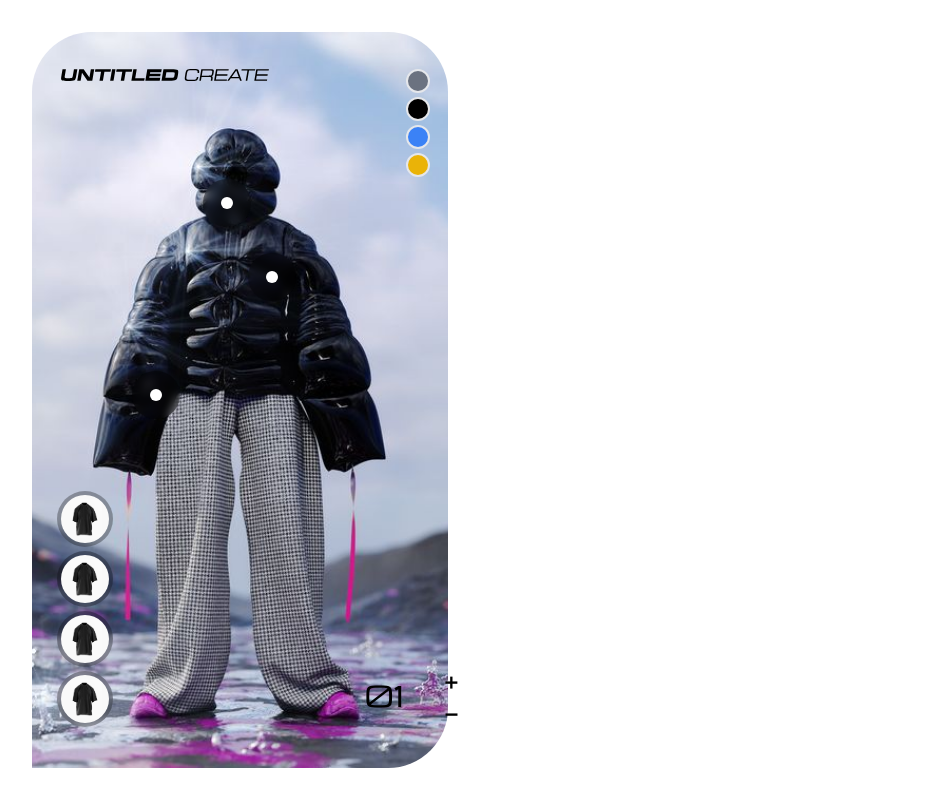
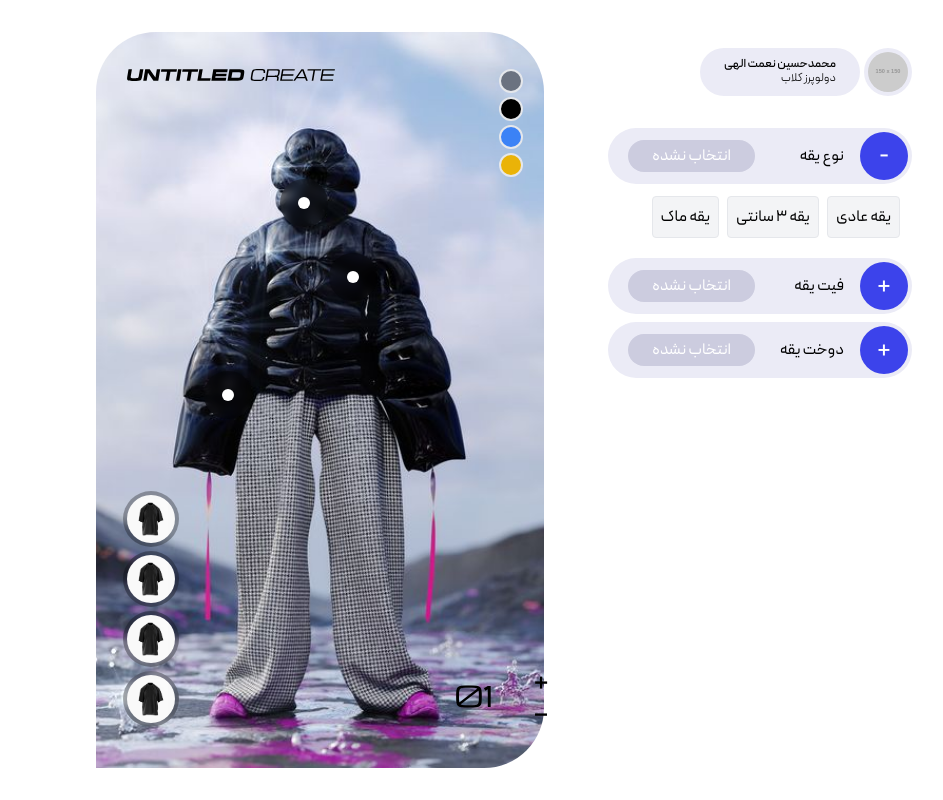
Before and after one commit to nematollahi1999/untitled, a Next.js app: page /create in a window 1280 px wide. Shown: the whole page, without its empty margins (320-1263 px from the left). Built offline with nearby package versions, Linux system fonts and the light colour scheme.

Commit message:
Accordion created.

```diff
--- a/app/create/page.js
+++ b/app/create/page.js
@@ -1,3 +1,4 @@
+import CreateDetail from "@/components/organisms/pageParts/CreateDetail";
 import CreateSpace from "@/components/organisms/pageParts/CreateSpace";
 import React from "react";
 
@@ -5,15 +6,17 @@ import React from "react";
 const HomePage = () => {
   return (
     <div className="h-screen overflow-hidden">
-      <div className="grid grid-cols-8 h-full">
+      <div className="grid grid-cols-10 h-full">
         {/* Left Column */}
-        <div className="col-span-2"></div>
+        <div className="col-span-3"></div>
         {/* Middle Column */}
-        <div className="col-span-3 flex items-center justify-center p-8">
+        <div className="col-span-4 flex items-center justify-center p-8">
           <CreateSpace />
         </div>
         {/* Right Column */}
-        <div className="col-span-3"></div>
+        <div dir="rtl" className="col-span-3 flex items-start justify-start p-8">
+          <CreateDetail />
+        </div>
       </div>
     </div>
   );
--- /dev/null
+++ b/components/atoms/buttons/ProfileButton.jsx
@@ -0,0 +1,22 @@
+"use client";
+import React from 'react';
+
+const ProfileButton = ({ imgSrc, text, subtext, onClick, style }) => {
+  return (
+    <button
+      onClick={onClick}
+      className="flex items-center space-x-2 rounded-full transition-all duration-300 ease-in-out "
+      style={style}
+    >
+      <div className="flex items-center justify-center w-12 h-12 rounded-full overflow-hidden p-1 ml-1" style={{ backgroundColor: '#EBEBF6' }}>
+        <img src={imgSrc} alt="Button Image" className="w-full h-full object-cover rounded-full" />
+      </div>
+      <div className="h-12 px-6 py-2 rounded-full text-black  text-right" style={{ backgroundColor: '#EBEBF6' }}>
+        <div className='text-xs font-medium'>{text}</div>
+        <div className='text-xs font-light leading-none'>{subtext}</div>
+      </div>
+    </button>
+  );
+};
+
+export default ProfileButton;
--- a/components/atoms/toggles/ClothesGlassToggle.jsx
+++ b/components/atoms/toggles/ClothesGlassToggle.jsx
@@ -31,7 +31,7 @@ const OptionButton = ({
         <div className="text-right ">
           <div className="font-bold text-xs">{option.text}</div>
           <div className="flex">
-            <span class=" inline-flex items-center rounded-full bg-black px-1 text-xs font-light text-white leading-none	">
+            <span class=" inline-flex items-center rounded-full bg-black px-1 text-xs font-light text-white leading-none mr-1">
               {badge}
             </span>
             <div className="font-light text-xs">{option.subtext}</div>
--- /dev/null
+++ b/components/molecules/accordions/NeckAccordion.jsx
@@ -0,0 +1,95 @@
+"use client";
+
+import React, { useState } from "react";
+
+const AccordionItem = ({
+  title,
+  options,
+  isOpen,
+  onClick,
+  selectedOption,
+  onOptionClick,
+}) => {
+  return (
+    <div className=" rounded mb-2 w-full">
+      <div
+        className="flex w-full items-center justify-between p-1 rounded-full cursor-pointer"
+        onClick={onClick}
+        style={{ backgroundColor: "#EBEBF6" }}
+      >
+        <div className="flex items-center">
+          <div
+            className="w-12 h-12 p-1 flex justify-center items-center text-center text-2xl leading-none rounded-full text-white"
+            style={{ backgroundColor: "#3C43EB" }}
+          >
+            {isOpen ? "-" : "+"}
+          </div>
+
+          <div className="flex-1 text-right pr-4">{title}</div>
+        </div>
+
+        <span
+          className="badge h-8 flex items-center text-white rounded-full ml-4 px-6 text-center "
+          style={
+            selectedOption
+              ? { backgroundColor: "#9599FF", color: "#3C43EB" }
+              : { backgroundColor: "#CCCCDF" }
+          }
+        >
+          {selectedOption || "انتخاب نشده"}
+        </span>
+      </div>
+      {isOpen && (
+        <div className="p-3 bg-white">
+          <div className="flex gap-2">
+            {options.map((option, index) => (
+              <div
+                key={index}
+                className={`card p-2 border rounded cursor-pointer ${
+                  selectedOption === option ? "bg-blue-200" : "bg-gray-100"
+                }`}
+                onClick={() => onOptionClick(option)}
+              >
+                {option}
+              </div>
+            ))}
+          </div>
+        </div>
+      )}
+    </div>
+  );
+};
+
+const NeckAccordion = ({ items }) => {
+  const [openIndex, setOpenIndex] = useState(0);
+  const [selectedOptions, setSelectedOptions] = useState({});
+
+  const handleItemClick = (index) => {
+    setOpenIndex(openIndex === index ? null : index);
+  };
+
+  const handleOptionClick = (index, option) => {
+    setSelectedOptions((prevSelectedOptions) => ({
+      ...prevSelectedOptions,
+      [index]: option,
+    }));
+  };
+
+  return (
+    <div className="w-full">
+      {items.map((item, index) => (
+        <AccordionItem
+          key={index}
+          title={item.title}
+          options={item.options}
+          isOpen={openIndex === index}
+          onClick={() => handleItemClick(index)}
+          selectedOption={selectedOptions[index]}
+          onOptionClick={(option) => handleOptionClick(index, option)}
+        />
+      ))}
+    </div>
+  );
+};
+
+export default NeckAccordion;
--- /dev/null
+++ b/components/organisms/pageParts/CreateDetail.jsx
@@ -0,0 +1,43 @@
+"use client";
+import ProfileButton from "@/components/atoms/buttons/ProfileButton";
+import NeckAccordion from "@/components/molecules/accordions/NeckAccordion";
+import React from "react";
+
+function CreateDetail() {
+  const handleButtonClick = () => {
+    alert("Button clicked!");
+  };
+
+  const accordionItems = [
+    {
+      title: "نوع یقه",
+      options: ["یقه عادی", "یقه 3 سانتی", "یقه ماک"],
+    },
+    {
+      title: "فیت یقه",
+      options: ["یقه لوس فیت", "یقه نرمال فیت", "یقه تایت فیت"],
+    },
+    {
+      title: "دوخت یقه",
+      options: ["دو نخه", "دوخت تک نخه", "دوخت مخفی"],
+    },
+  ];
+  return (
+    <div className="w-full">
+      <div className="p-4">
+        <ProfileButton
+          imgSrc="https://via.placeholder.com/150"
+          text="محمدحسین نعمت الهی"
+          subtext="دولوپرز کلاب"
+          onClick={handleButtonClick}
+          style={{ width: "auto" }}
+        />
+      </div>
+      <div className="pr-4 py-4">
+        <NeckAccordion items={accordionItems} />
+      </div>
+    </div>
+  );
+}
+
+export default CreateDetail;
```
Also changed, not shown: components/atoms/spans/ColorSpan.jsx (deleted).
